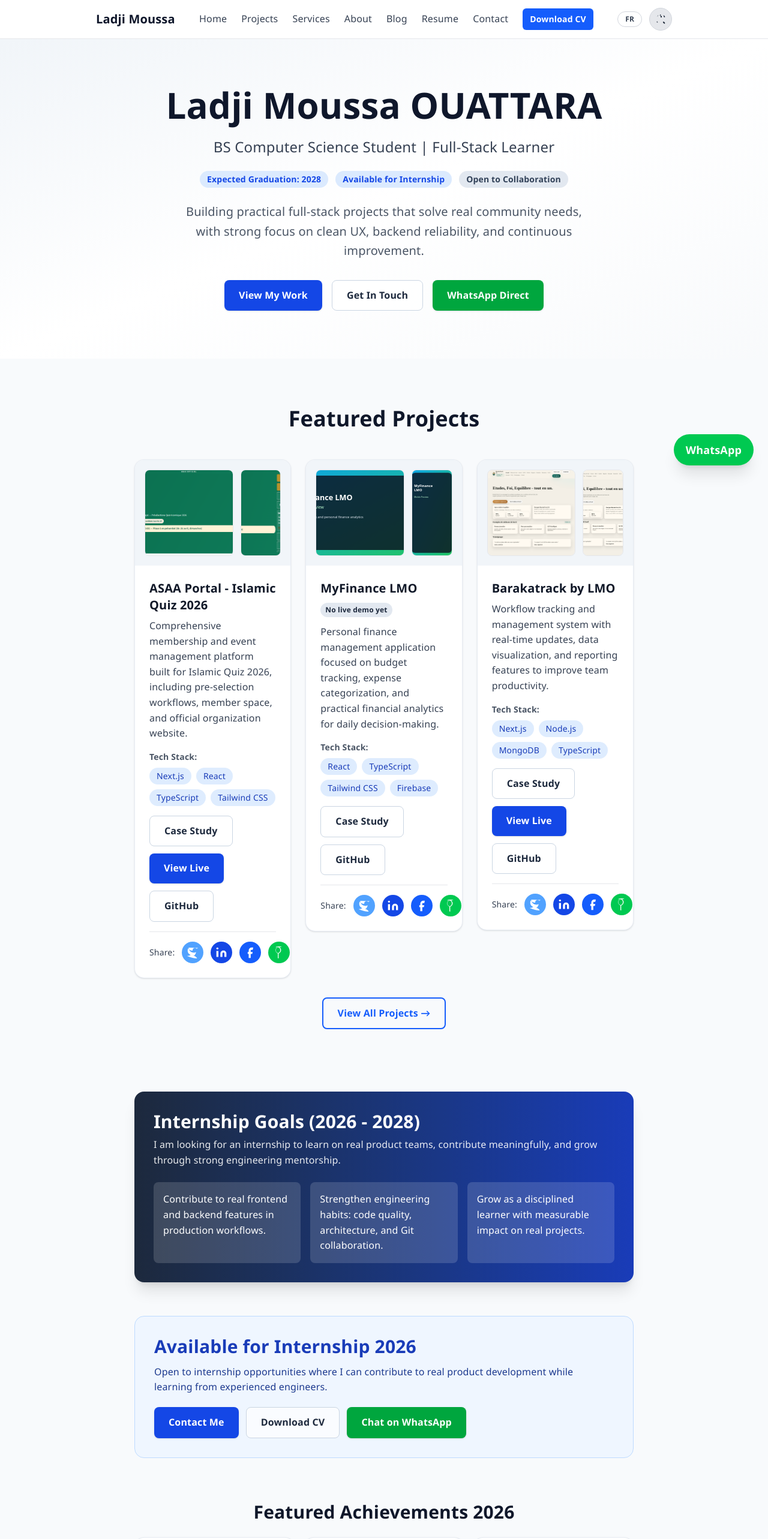
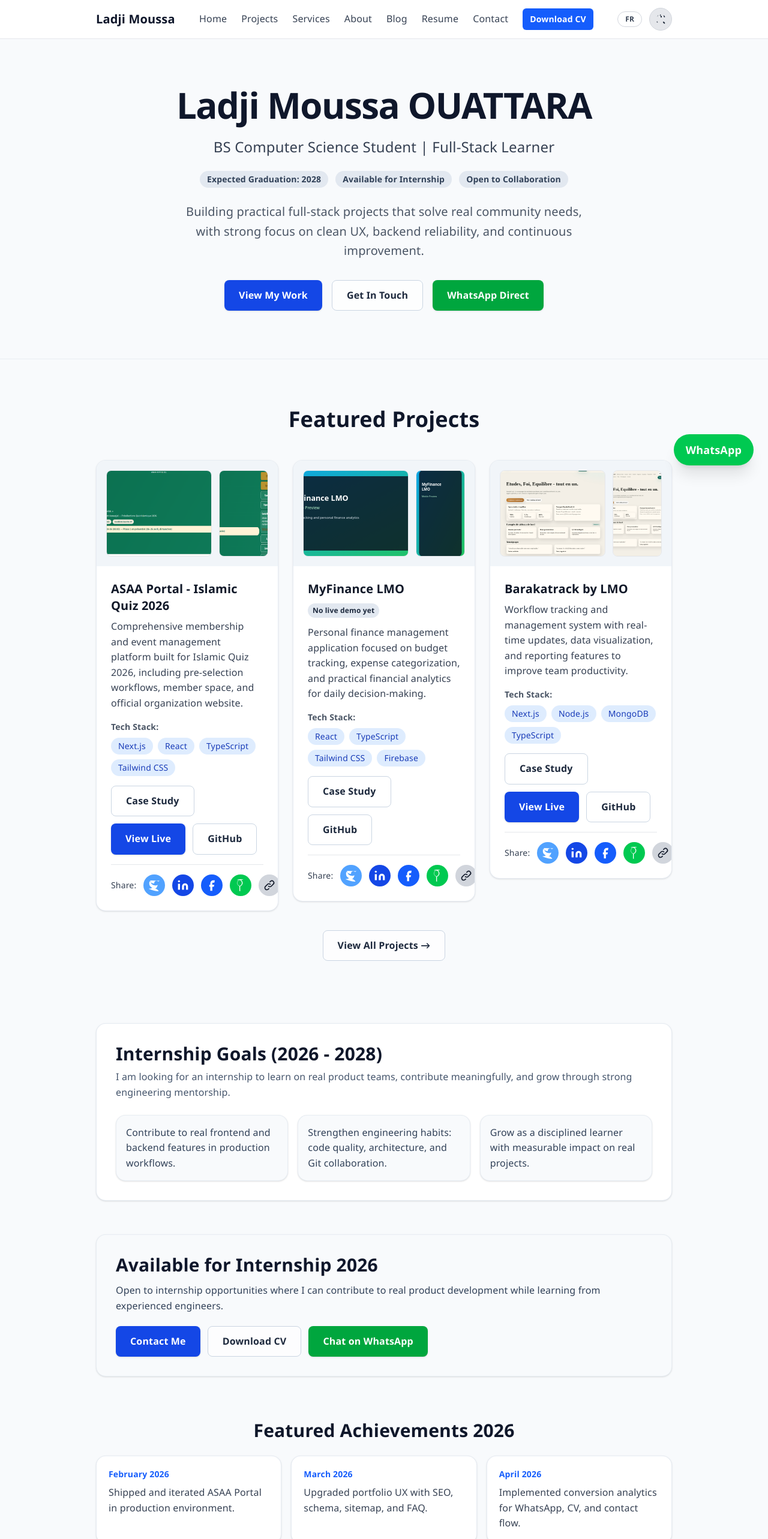
Before and after one commit to AkmelFed12/Portfolio, a Next.js app: page / in a window 1280 px wide. Shown: the top 2566 px of the page at 60% size. Built offline with nearby package versions, Linux system fonts and the light colour scheme; no server answers.

Commit message:
Refine homepage into executive minimalist style

```diff
--- a/src/app/page.tsx
+++ b/src/app/page.tsx
@@ -142,17 +142,17 @@
           __html: JSON.stringify(websiteJsonLd).replace(/</g, '\\u003c'),
         }}
       />
-      <section className="min-h-[60vh] bg-gradient-to-br from-slate-100 via-white to-slate-50 dark:from-slate-900 dark:via-slate-900 dark:to-slate-950 flex items-center justify-center py-20">
-        <div className="max-w-4xl mx-auto px-4 sm:px-6 lg:px-8 text-center animate-fade-in">
-          <h1 className="text-5xl sm:text-6xl font-bold text-slate-900 dark:text-slate-100 mb-6 animate-slide-down">
+      <section className="min-h-[60vh] bg-slate-50 dark:bg-slate-950 border-b border-slate-200/70 dark:border-slate-800 flex items-center justify-center py-20">
+        <div className="max-w-5xl mx-auto px-4 sm:px-6 lg:px-8 text-center animate-fade-in">
+          <h1 className="text-5xl sm:text-6xl font-extrabold tracking-tight text-slate-900 dark:text-slate-100 mb-6 animate-slide-down">
             Ladji Moussa OUATTARA
           </h1>
           <p className="text-2xl text-gray-700 dark:text-slate-200 mb-6 animate-slide-up">{t.role}</p>
           <div className="flex flex-wrap items-center justify-center gap-3 mb-6">
-            <span className="px-3 py-1 rounded-full text-sm font-semibold bg-blue-100 dark:bg-blue-900 text-blue-700 dark:text-blue-300">
+            <span className="px-3 py-1 rounded-full text-sm font-semibold bg-slate-200 dark:bg-slate-800 text-slate-700 dark:text-slate-300">
               {t.badge1}
             </span>
-            <span className="px-3 py-1 rounded-full text-sm font-semibold bg-blue-100 dark:bg-blue-900 text-blue-700 dark:text-blue-300">
+            <span className="px-3 py-1 rounded-full text-sm font-semibold bg-slate-200 dark:bg-slate-800 text-slate-700 dark:text-slate-300">
               {t.badge2}
             </span>
             <span className="px-3 py-1 rounded-full text-sm font-semibold bg-slate-200 dark:bg-slate-800 text-slate-700 dark:text-slate-300">
@@ -184,7 +184,7 @@
         </div>
       </section>
 
-      <section className="max-w-4xl mx-auto px-4 sm:px-6 lg:px-8 py-20">
+      <section className="max-w-5xl mx-auto px-4 sm:px-6 lg:px-8 py-20">
         <h2 className="text-4xl font-bold mb-12 text-center animate-fade-in">{t.featured}</h2>
         <div className="grid md:grid-cols-2 lg:grid-cols-3 gap-6 mb-8">
           {featuredProjects.map((project, index) => (
@@ -205,31 +205,31 @@
         <div className="text-center">
           <Link
             href={lang === 'fr' ? '/projects?lang=fr' : '/projects'}
-            className="inline-block px-6 py-3 border-2 border-blue-600 text-blue-600 dark:text-blue-400 hover:bg-blue-600 hover:text-white dark:hover:bg-blue-600 dark:hover:border-blue-600 rounded-lg font-semibold transition transform hover:scale-105"
+            className="btn-secondary focus-ring"
           >
             {t.viewAll} →
           </Link>
         </div>
       </section>
 
-      <section className="max-w-4xl mx-auto px-4 sm:px-6 lg:px-8 py-6">
-        <div className="rounded-2xl bg-gradient-to-r from-slate-800 to-blue-800 text-white p-8 shadow-xl">
+      <section className="max-w-5xl mx-auto px-4 sm:px-6 lg:px-8 py-6">
+        <div className="surface-card p-8">
           <h2 className="text-3xl font-bold mb-2">{t.goals}</h2>
-          <p className="text-white/90 mb-6">{t.goalsSubtitle}</p>
+          <p className="text-slate-600 dark:text-slate-300 mb-6">{t.goalsSubtitle}</p>
           <ul className="grid md:grid-cols-3 gap-4">
-            <li className="bg-white/15 rounded-lg p-4">{t.goal1}</li>
-            <li className="bg-white/15 rounded-lg p-4">{t.goal2}</li>
-            <li className="bg-white/15 rounded-lg p-4">{t.goal3}</li>
+            <li className="surface-card-soft p-4 text-slate-700 dark:text-slate-200">{t.goal1}</li>
+            <li className="surface-card-soft p-4 text-slate-700 dark:text-slate-200">{t.goal2}</li>
+            <li className="surface-card-soft p-4 text-slate-700 dark:text-slate-200">{t.goal3}</li>
           </ul>
         </div>
       </section>
 
-      <section className="max-w-4xl mx-auto px-4 sm:px-6 lg:px-8 py-8">
-        <div className="rounded-2xl border border-blue-200 dark:border-blue-900 bg-blue-50 dark:bg-blue-950/40 p-6 sm:p-8">
-          <h2 className="text-2xl sm:text-3xl font-bold mb-3 text-blue-800 dark:text-blue-300">
+      <section className="max-w-5xl mx-auto px-4 sm:px-6 lg:px-8 py-8">
+        <div className="surface-card-soft p-6 sm:p-8">
+          <h2 className="text-2xl sm:text-3xl font-bold mb-3 text-slate-900 dark:text-slate-100">
             {t.internshipTitle}
           </h2>
-          <p className="text-blue-900 dark:text-blue-200 mb-5">{t.internshipText}</p>
+          <p className="text-slate-700 dark:text-slate-300 mb-5">{t.internshipText}</p>
           <div className="flex flex-wrap gap-3">
             <Link
               href={lang === 'fr' ? '/contact?lang=fr' : '/contact'}
@@ -253,7 +253,7 @@
         </div>
       </section>
 
-      <section className="max-w-4xl mx-auto px-4 sm:px-6 lg:px-8 py-10">
+      <section className="max-w-5xl mx-auto px-4 sm:px-6 lg:px-8 py-10">
         <h2 className="text-3xl font-bold mb-6 text-center">{t.achievementsTitle}</h2>
         <div className="grid md:grid-cols-3 gap-4">
           <article className="surface-card p-5">
@@ -271,7 +271,7 @@
         </div>
       </section>
 
-      <section className="max-w-4xl mx-auto px-4 sm:px-6 lg:px-8 py-20">
+      <section className="max-w-5xl mx-auto px-4 sm:px-6 lg:px-8 py-20">
         <h2 className="text-4xl font-bold mb-3 text-center">{t.techTitle}</h2>
         <p className="text-center text-gray-600 dark:text-slate-300 mb-10">{t.techSubtitle}</p>
         <div className="grid sm:grid-cols-2 lg:grid-cols-4 gap-4">
--- a/src/components/NewsletterSignup.tsx
+++ b/src/components/NewsletterSignup.tsx
@@ -36,24 +36,25 @@
   };
 
   return (
-    <section className="bg-gradient-to-r from-slate-900 via-slate-800 to-blue-900 py-16">
+    <section className="py-16">
       <div className="max-w-2xl mx-auto px-4 sm:px-6 lg:px-8 text-center">
-        <h2 className="text-3xl font-bold text-white mb-4">
+        <div className="surface-card p-8 sm:p-10">
+        <h2 className="text-3xl font-bold text-slate-900 dark:text-slate-100 mb-4">
           Subscribe to My Newsletter
         </h2>
-        <p className="text-blue-100 mb-8 text-lg">
+        <p className="text-slate-600 dark:text-slate-300 mb-8 text-lg">
           Get insights about web development, my projects, and learning updates delivered to your inbox
         </p>
 
         {subscribed ? (
-          <div className="bg-white/15 border border-white/40 rounded-xl p-6 text-white animate-scale-in">
+          <div className="surface-card-soft p-6 animate-scale-in">
             <div className="flex items-center justify-center gap-3 mb-2">
-              <svg className="w-6 h-6" fill="currentColor" viewBox="0 0 20 20">
+              <svg className="w-6 h-6 text-green-600" fill="currentColor" viewBox="0 0 20 20">
                 <path fillRule="evenodd" d="M10 18a8 8 0 100-16 8 8 0 000 16zm3.707-9.293a1 1 0 00-1.414-1.414L9 10.586 7.707 9.293a1 1 0 00-1.414 1.414l2 2a1 1 0 001.414 0l4-4z" clipRule="evenodd" />
               </svg>
-              <span className="text-xl font-semibold">Thanks for subscribing!</span>
+              <span className="text-xl font-semibold text-slate-900 dark:text-slate-100">Thanks for subscribing!</span>
             </div>
-            <p className="text-blue-100">Check your email for confirmation</p>
+            <p className="text-slate-600 dark:text-slate-300">Check your email for confirmation</p>
           </div>
         ) : (
           <form onSubmit={handleSubmit} className="flex flex-col sm:flex-row gap-3">
@@ -75,7 +76,7 @@
               className={`px-8 py-3 rounded-lg font-semibold transition ${
                 loading
                   ? 'bg-gray-400 cursor-not-allowed'
-                  : 'bg-white text-blue-700 hover:bg-blue-50 focus-ring'
+                  : 'bg-blue-700 text-white hover:bg-blue-800 focus-ring'
               }`}
             >
               {loading ? 'Subscribing...' : 'Subscribe'}
@@ -84,14 +85,15 @@
         )}
 
         {error && (
-          <div className="mt-4 text-red-200 text-sm">
+          <div className="mt-4 text-red-600 dark:text-red-300 text-sm">
             {error}
           </div>
         )}
 
-        <p className="text-blue-100 text-sm mt-4">
+        <p className="text-slate-500 dark:text-slate-400 text-sm mt-4">
           No spam, unsubscribe anytime. I share updates about 2-3 times per month.
         </p>
+        </div>
       </div>
     </section>
   );
```
